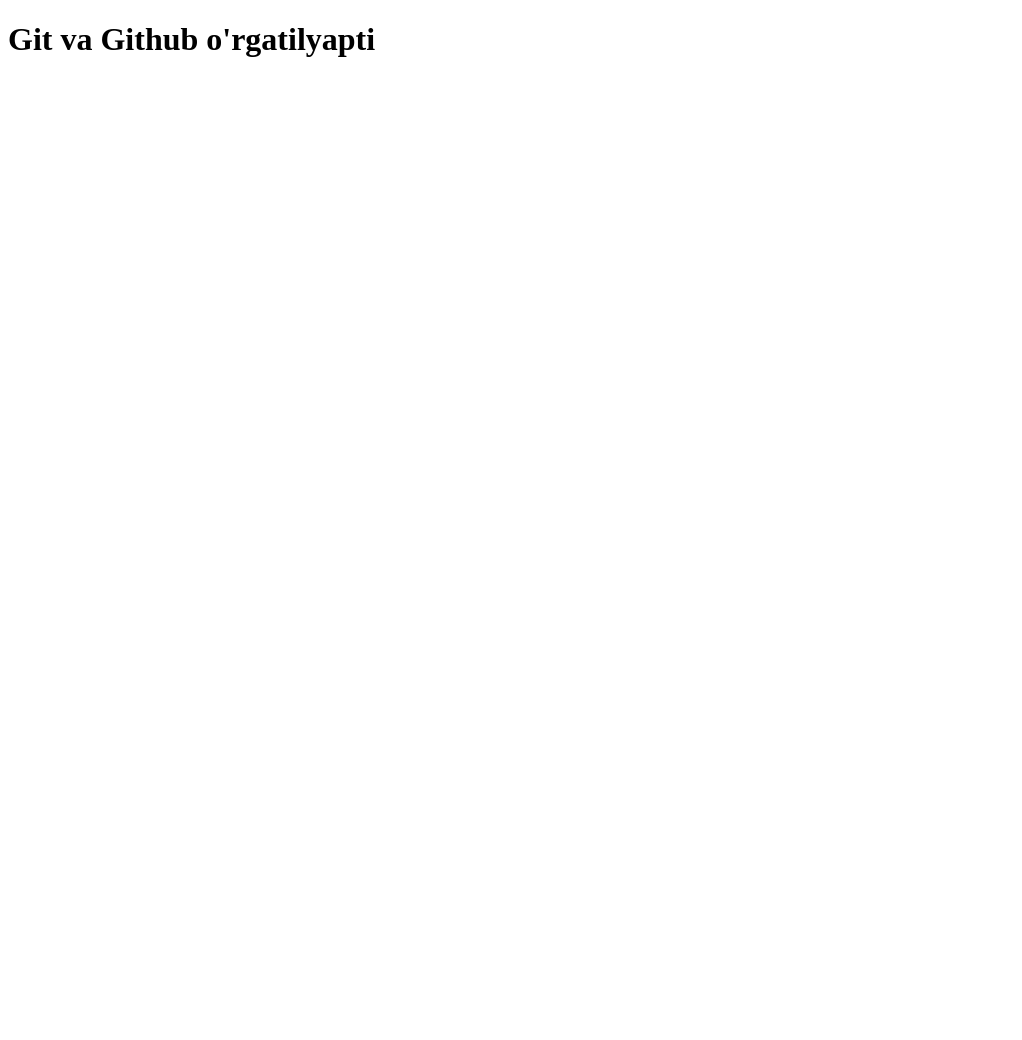
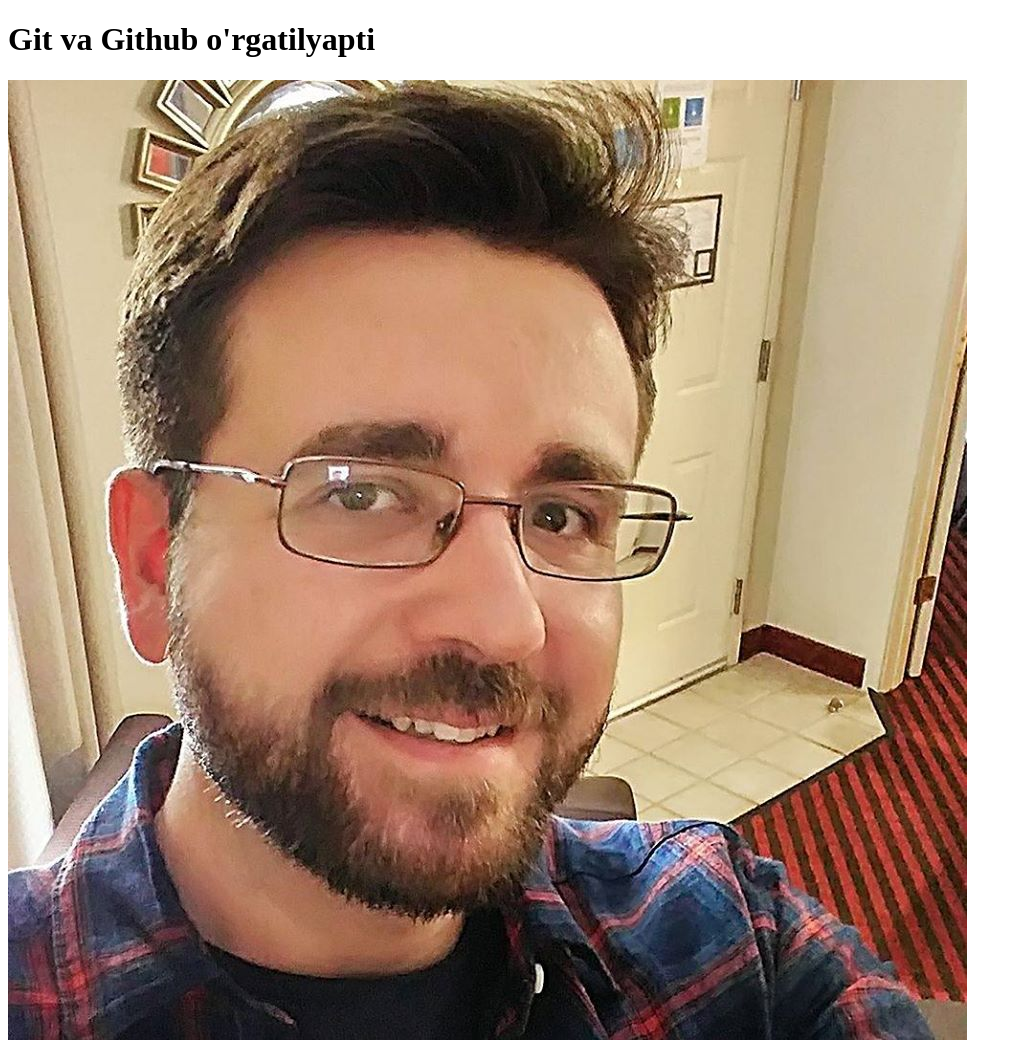
Before and after one commit to Lucifer5070/my_first_git_code, a plain HTML site: page index.html in a window 1280 px wide. Shown: the whole page, without its empty margins (0-1022 px from the left). Before the commit the page ends 800 px from the top, so only its background shows below. Drawn offline with Linux system fonts and the light colour scheme.

Commit message:
Uzgarish buldi

```diff
--- a/index.html
+++ b/index.html
@@ -6,5 +6,6 @@
     </head>
     <body>
         <h1>Git va Github o'rgatilyapti</h1>
+        <img src="./profile.jpg" alt="profile">
     </body>
 </html>
```
